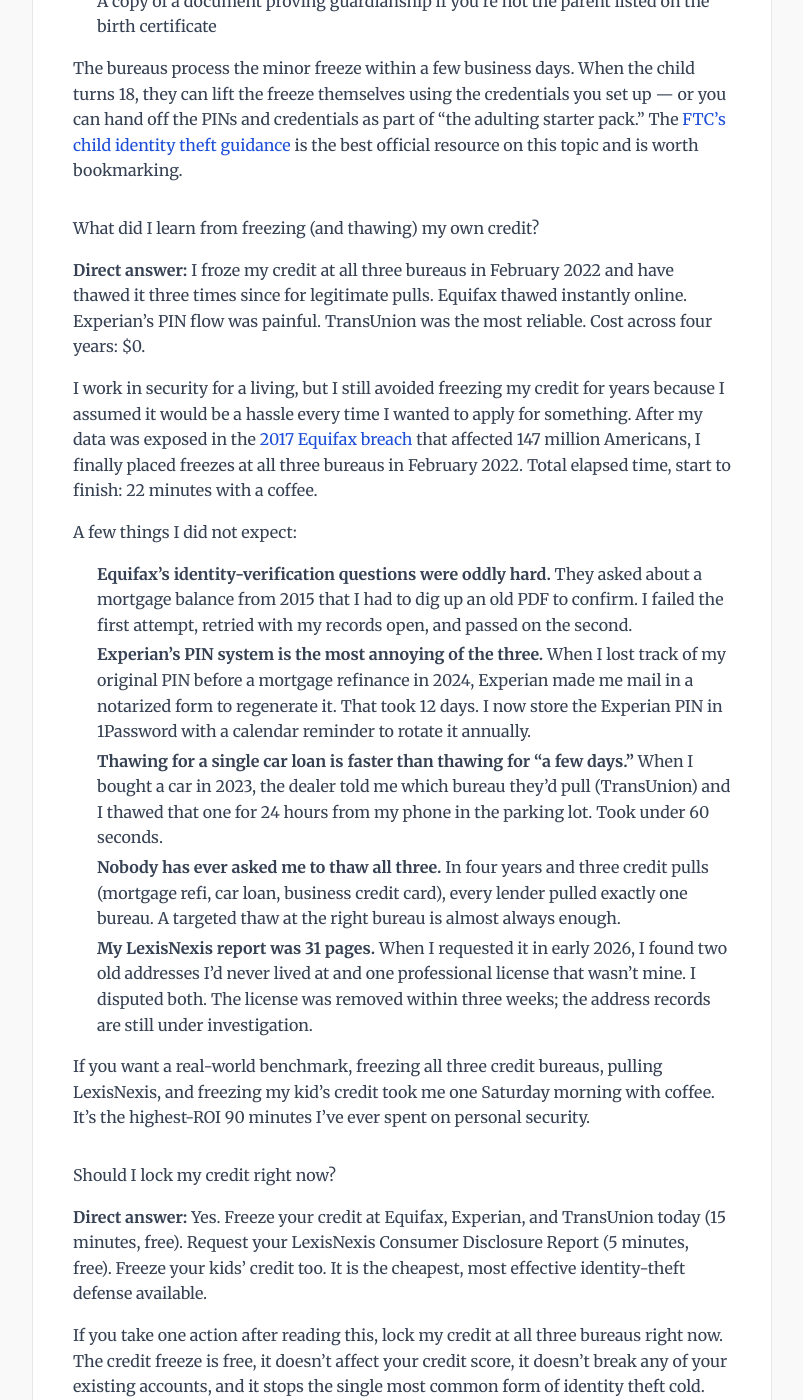
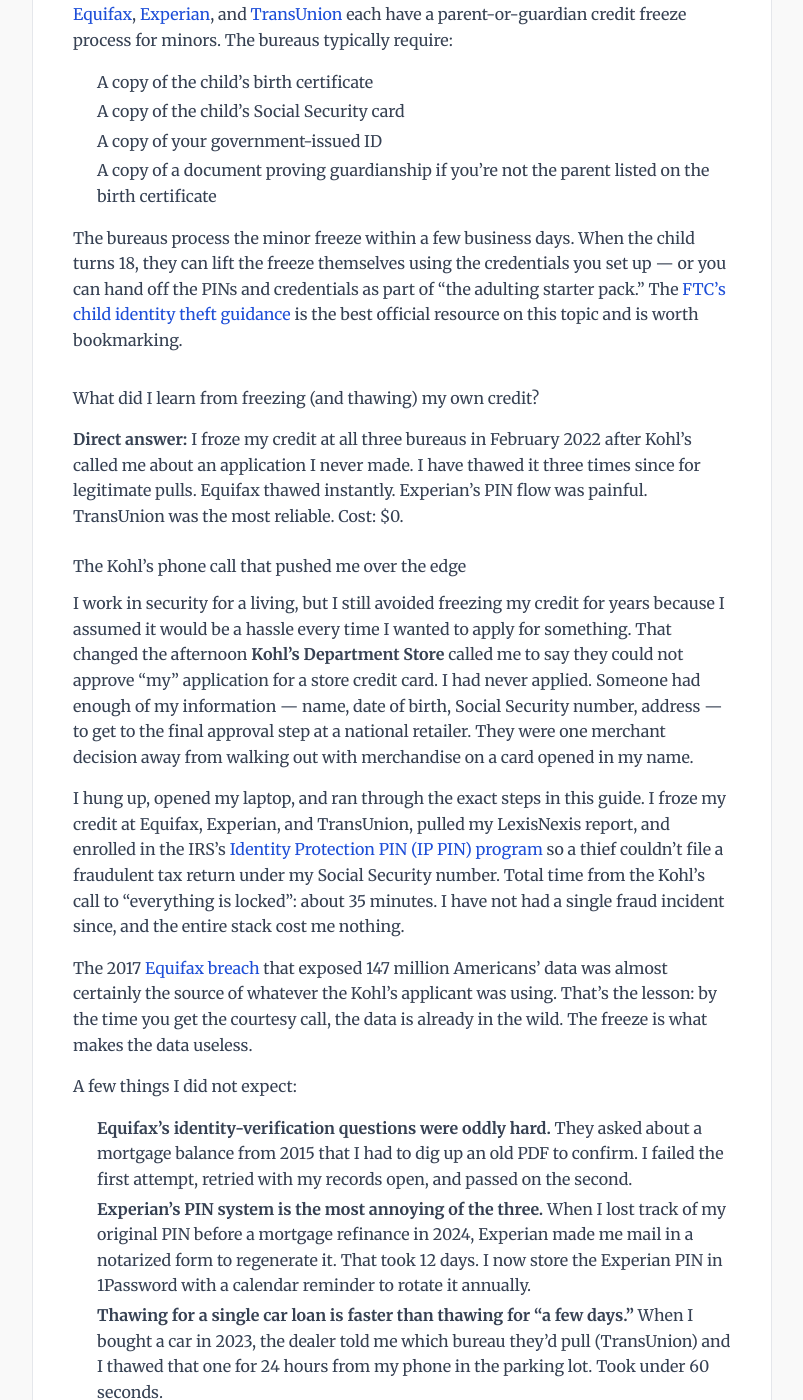
Before and after one commit to mda1125/bytesizedsecurity, a Jekyll site: the page built from _posts/2026-02-26-lexisnexis-credit-freezes-your-guide-to-identity-protection.md, in a window 1280 px wide and 1400 px high, scrolled down 5750 px. Shown: the whole window, without its empty margins (64-867 px from the left). Built offline with Jekyll 4.4.1, drawn with Linux system fonts in a browser that asks for light colours; comment, search, counter and statistics services are not loaded; some of the changed text lies outside the part shown.

Commit message:
seo(post): add Kohl's first-hand origin story, IRS IP PIN, AnnualCreditReport.com, monitoring services, and NIST 800-63A to boost named-entity density + first-person experience signals

```diff
--- a/_posts/2026-02-26-lexisnexis-credit-freezes-your-guide-to-identity-protection.md
+++ b/_posts/2026-02-26-lexisnexis-credit-freezes-your-guide-to-identity-protection.md
@@ -93,6 +93,8 @@
 
 This also means a credit freeze is reversible. If you ever decide you don't want one, you can remove the freeze permanently in the same place you placed it. It's not a one-way door.
 
+A freeze is also stronger than a credit monitoring service alone. Products like LifeLock, Aura, IDShield, and Experian IdentityWorks alert you *after* a thief uses your information. A freeze prevents the misuse in the first place. Use monitoring as a tripwire on top of the freeze, not as a substitute for it — and pull your three free annual credit reports at [AnnualCreditReport.com](https://www.annualcreditreport.com), the only federally authorized source under the FCRA.
+
 ## What does a LexisNexis report show, and how do I get mine? {#lexisnexis-report}
 
 > **Direct answer:** Your LexisNexis Consumer Disclosure Report is a separate dossier insurers, landlords, and employers buy on you — address history, property records, liens, judgments, licenses, and bankruptcies. Request it free at consumer.risk.lexisnexis.com or 1-866-897-8126.
@@ -143,9 +145,15 @@
 
 ## What did I learn from freezing (and thawing) my own credit? {#what-i-learned}
 
-> **Direct answer:** I froze my credit at all three bureaus in February 2022 and have thawed it three times since for legitimate pulls. Equifax thawed instantly online. Experian's PIN flow was painful. TransUnion was the most reliable. Cost across four years: $0.
+> **Direct answer:** I froze my credit at all three bureaus in February 2022 after Kohl's called me about an application I never made. I have thawed it three times since for legitimate pulls. Equifax thawed instantly. Experian's PIN flow was painful. TransUnion was the most reliable. Cost: $0.
 
-I work in security for a living, but I still avoided freezing my credit for years because I assumed it would be a hassle every time I wanted to apply for something. After my data was exposed in the [2017 Equifax breach](https://www.ftc.gov/enforcement/refunds/equifax-data-breach-settlement) that affected 147 million Americans, I finally placed freezes at all three bureaus in February 2022. Total elapsed time, start to finish: 22 minutes with a coffee.
+### The Kohl's phone call that pushed me over the edge
+
+I work in security for a living, but I still avoided freezing my credit for years because I assumed it would be a hassle every time I wanted to apply for something. That changed the afternoon **Kohl's Department Store** called me to say they could not approve "my" application for a store credit card. I had never applied. Someone had enough of my information — name, date of birth, Social Security number, address — to get to the final approval step at a national retailer. They were one merchant decision away from walking out with merchandise on a card opened in my name.
+
+I hung up, opened my laptop, and ran through the exact steps in this guide. I froze my credit at Equifax, Experian, and TransUnion, pulled my LexisNexis report, and enrolled in the IRS's [Identity Protection PIN (IP PIN) program](https://www.irs.gov/identity-theft-fraud-scams/get-an-identity-protection-pin) so a thief couldn't file a fraudulent tax return under my Social Security number. Total time from the Kohl's call to "everything is locked": about 35 minutes. I have not had a single fraud incident since, and the entire stack cost me nothing.
+
+The 2017 [Equifax breach](https://www.ftc.gov/enforcement/refunds/equifax-data-breach-settlement) that exposed 147 million Americans' data was almost certainly the source of whatever the Kohl's applicant was using. That's the lesson: by the time you get the courtesy call, the data is already in the wild. The freeze is what makes the data useless.
 
 A few things I did not expect:
 
@@ -166,10 +174,12 @@
 Then layer the rest:
 
 - Pull your LexisNexis Consumer Disclosure Report and dispute anything wrong with it
+- Pull all three credit reports for free at [AnnualCreditReport.com](https://www.annualcreditreport.com) and review them line by line
 - Freeze your spouse's credit (and request their LexisNexis report)
 - Freeze your kids' credit — it's the step almost nobody takes, and it's the highest-leverage move for a child's future financial life
-- Save every PIN and login in a password manager so you can thaw quickly when needed
-- Set a calendar reminder to re-check your LexisNexis report once a year
+- Save every PIN and login in a password manager (1Password, Bitwarden, Dashlane, or your platform's built-in vault) so you can thaw quickly when needed
+- Enroll in the [IRS Identity Protection PIN (IP PIN)](https://www.irs.gov/identity-theft-fraud-scams/get-an-identity-protection-pin) so nobody can file a fraudulent return under your SSN
+- Set a calendar reminder to re-check your LexisNexis report once a year, and follow [NIST SP 800-63A identity-proofing guidance](https://pages.nist.gov/800-63-3/sp800-63a.html) when verifying new accounts
 
 Don't wait for a breach notification to do this. The thieves already have your data — multiple times over, between Equifax 2017, T-Mobile 2021, National Public Data 2024, and LexisNexis 2026. The only question is whether you've put up the lock.
 
```
Also changed, not shown: other parts of _posts/2026-02-26-lexisnexis-credit-freezes-your-guide-to-identity-protection.md (+1 -1 lines).
